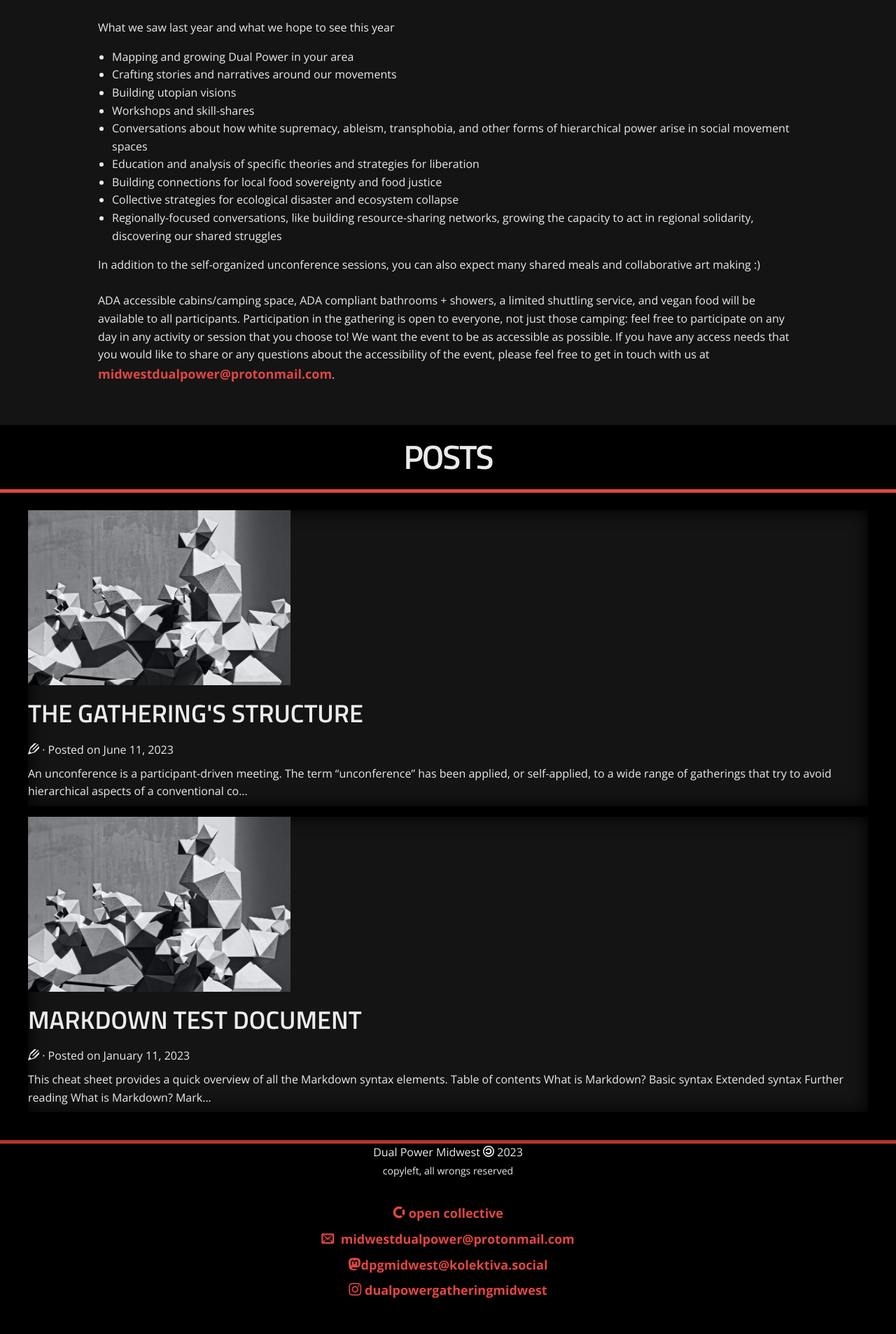
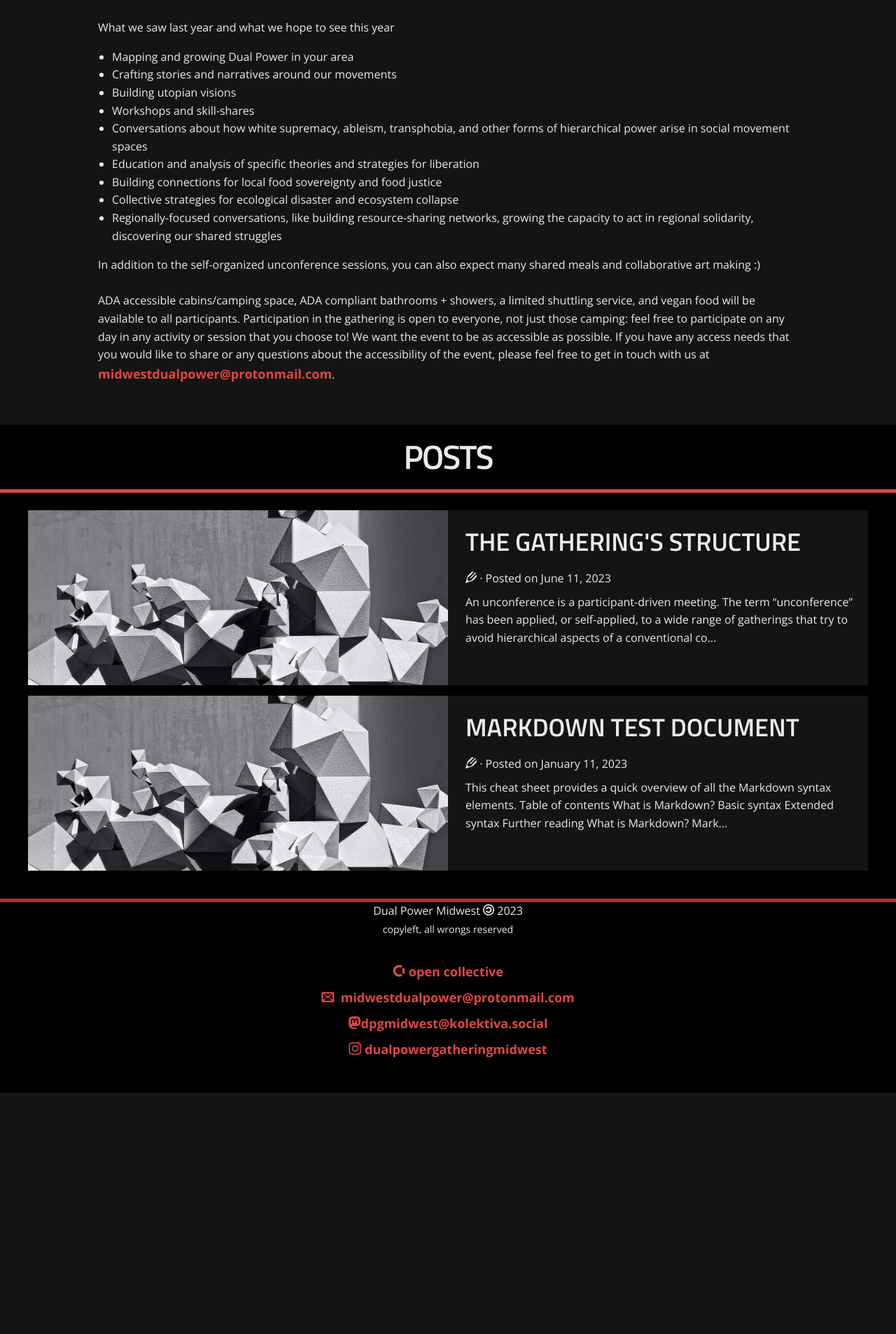
Before and after one commit to dpgmidwest/dev-website, a Jekyll site: the page built from index.html, in a window 1280 px wide. Shown: the part 1589-3495 px from the top of the page at 70% size. Built offline with Jekyll 4.4.1, drawn with Linux system fonts in a browser that asks for light colours; some web fonts are replaced; the list of posts is cut into pages by our own code; after the commit the page ends 3150 px from its top, so only the background shows below that.

Commit message:
posts and 404

```diff
--- a/404.html
+++ b/404.html
@@ -4,8 +4,6 @@ permalink: /404.html
 title: 404
 ---
 
-<section class="container u-image image-404" data-image-width="918" data-image-height="612">
-	<div class="container u-sheet container-404">
-		<h1 class="u-text u-text-default u-text-grey-5 text-404">page not found</h1>
-	</div>
+<section class="container">
+	<h1 class="text-404">page not found</h1>
 </section>
--- a/css/default.css
+++ b/css/default.css
@@ -1,8 +1,3 @@
-.image-404 {
-  background-image: url("../images/leung-jason-unsplash-filtered.png");
-  background-position: 50% 50%;
-}
-
 .container-404 {
   min-height: 532px;
 }
@@ -31,6 +26,34 @@
   background-size: cover;
   background-position: 50% 50%;
   background-repeat: no-repeat;
+}
+
+.post {
+  display: grid;
+  min-height: fit-content;
+  margin: 0 15px 15px 15px;
+  background-color: var(--dark-gray);
+  grid-template-columns: repeat(2, 1fr);
+  align-items: stretch;
+}
+
+.post-no-img {
+  display: grid;
+  min-height: 250px;
+  margin: 0 15px 15px 15px;
+  background-color: var(--dark-gray);
+  grid-template-columns: 1fr;
+  align-items: center;
+  padding: 10px 20px 10px 10px;
+}
+
+.preview-content {
+  width: 100%;
+  padding: 5px 5px 5px 25px;
+}
+
+.preview-headline:hover {
+  color: var(--light-red);
 }
 
 .container-contact div {
--- a/css/stylesheet.css
+++ b/css/stylesheet.css
@@ -200,18 +200,6 @@ ul {
 
 .btn[disabled] {
     opacity: 0.6;
-}
-
-.post {
-    box-shadow: inset 0 0 25px black;
-    display: flex;
-    flex: 1 1 auto;
-    flex-direction: row;
-    flex-wrap: wrap;
-    min-height: fit-content;
-    max-width: 100%;
-    margin: 0 15px 15px 15px;
-    background-color: var(--dark-gray);
 }
 
 .u-button-style.u-border-no-bottom,
```
